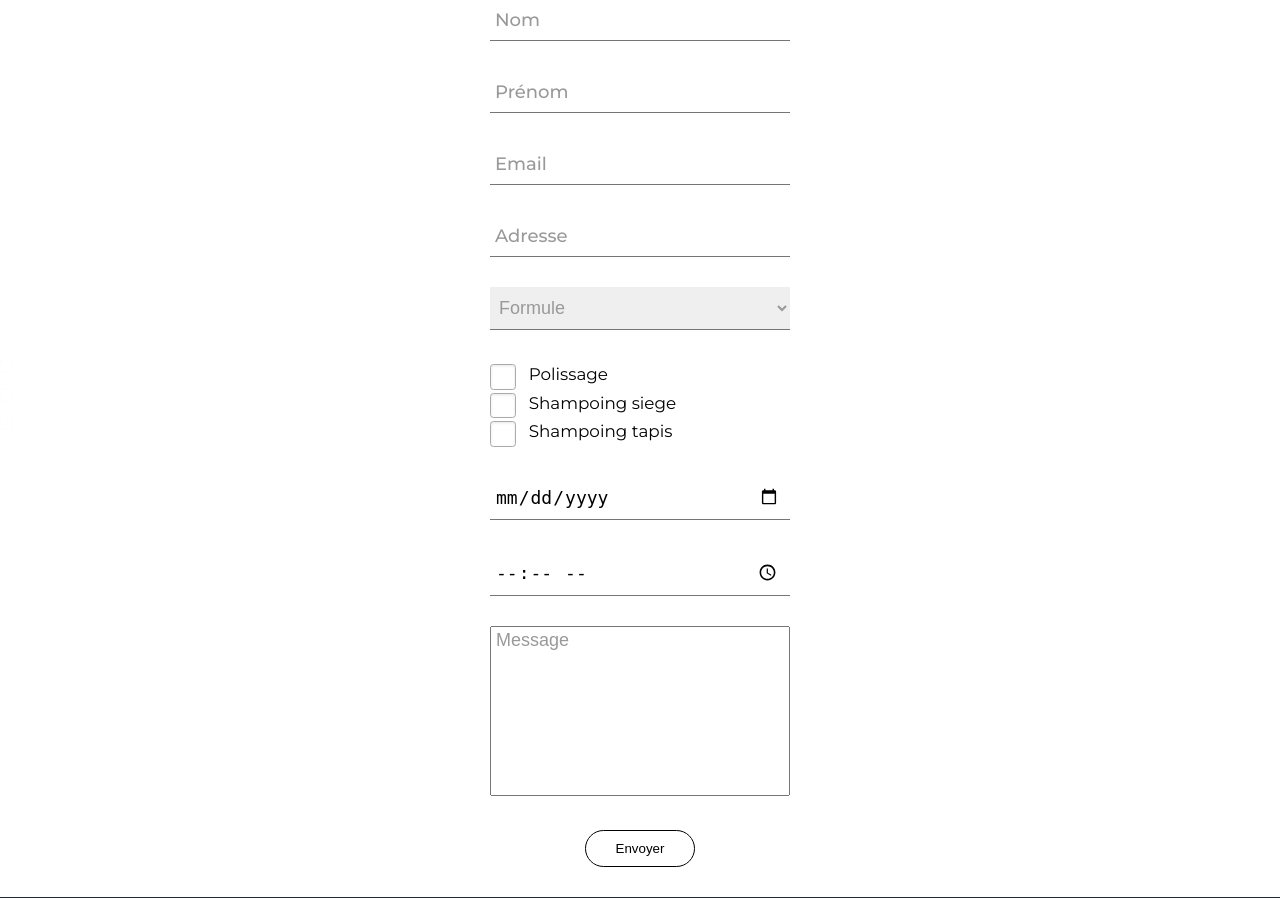
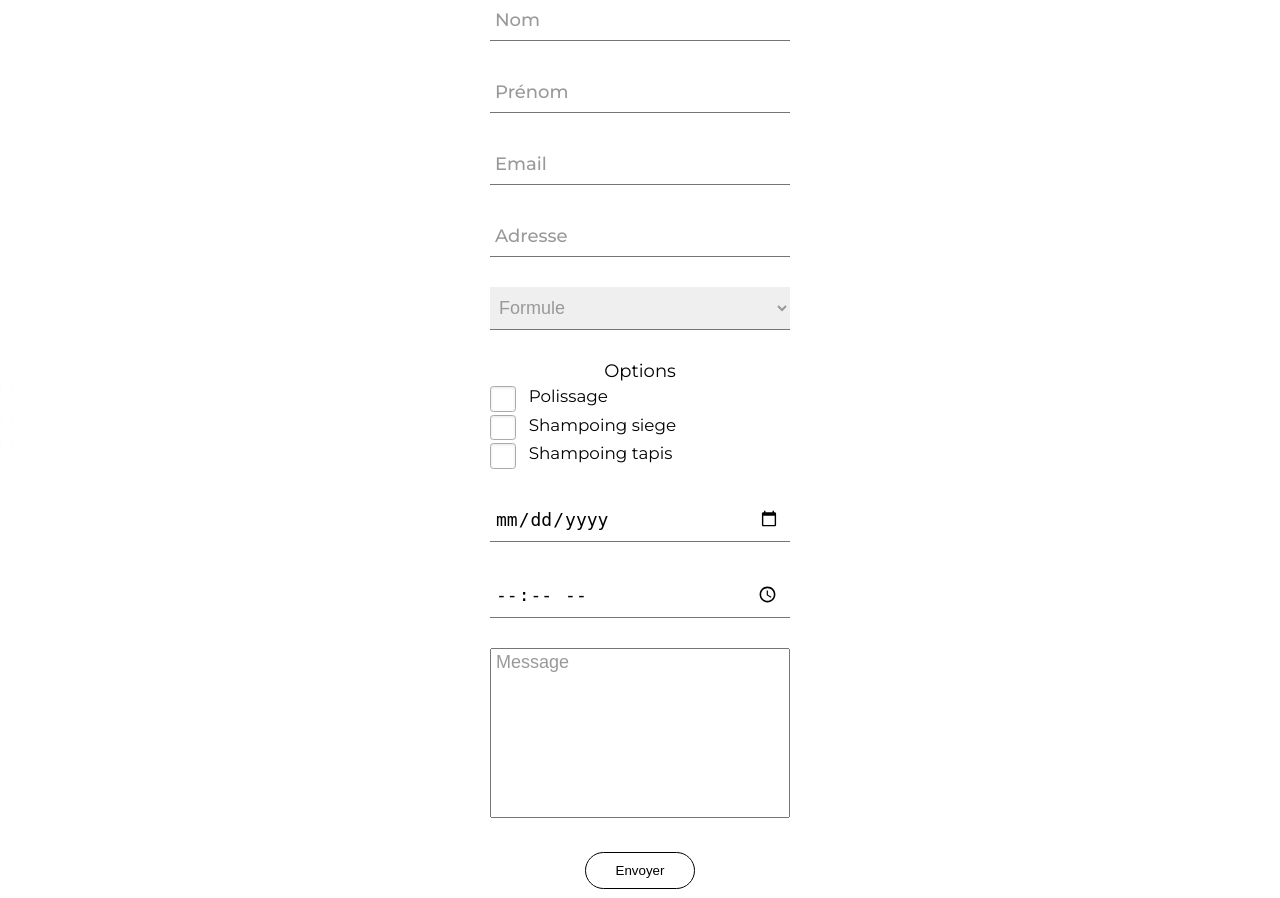
Before and after one commit to TerryHenrard/car-wash-from-home, a PHP site: page / in a window 1280 px wide. Shown: the part 4604-5502 px from the top of the page. Run offline with PHP 8.4, Linux system fonts and the light colour scheme.

Commit message:
add title to options in section take an appointement

```diff
--- a/assets/styles/index.css
+++ b/assets/styles/index.css
@@ -1102,6 +1102,9 @@ header .header-text div .fa-solid {
   width: 300px;
   margin: 0 auto 30px auto;
 }
+.rdv .form-container .options-container p {
+  font-size: 18px;
+}
 .rdv .form-container .options-container .polissage-container,
 .rdv .form-container .options-container .shampoing-siege-container,
 .rdv .form-container .options-container .shampoing-tapis-container {
--- a/assets/styles/layout/_rendez-vous.scss
+++ b/assets/styles/layout/_rendez-vous.scss
@@ -126,6 +126,10 @@
       width: 300px;
       margin: 0 auto 30px auto;
 
+      p {
+        font-size: 18px;
+      }
+
       .polissage-container,
       .shampoing-siege-container,
       .shampoing-tapis-container {
--- a/index.html
+++ b/index.html
@@ -352,6 +352,7 @@
           </select>
         </div>
         <div class="options-container">
+          <p>Options</p>
           <div class="polissage-container">
             <input type="checkbox" id="polissage" name="polissage">
             <label for="polissage">Polissage</label>
```
Also changed, not shown: 1 other file.
